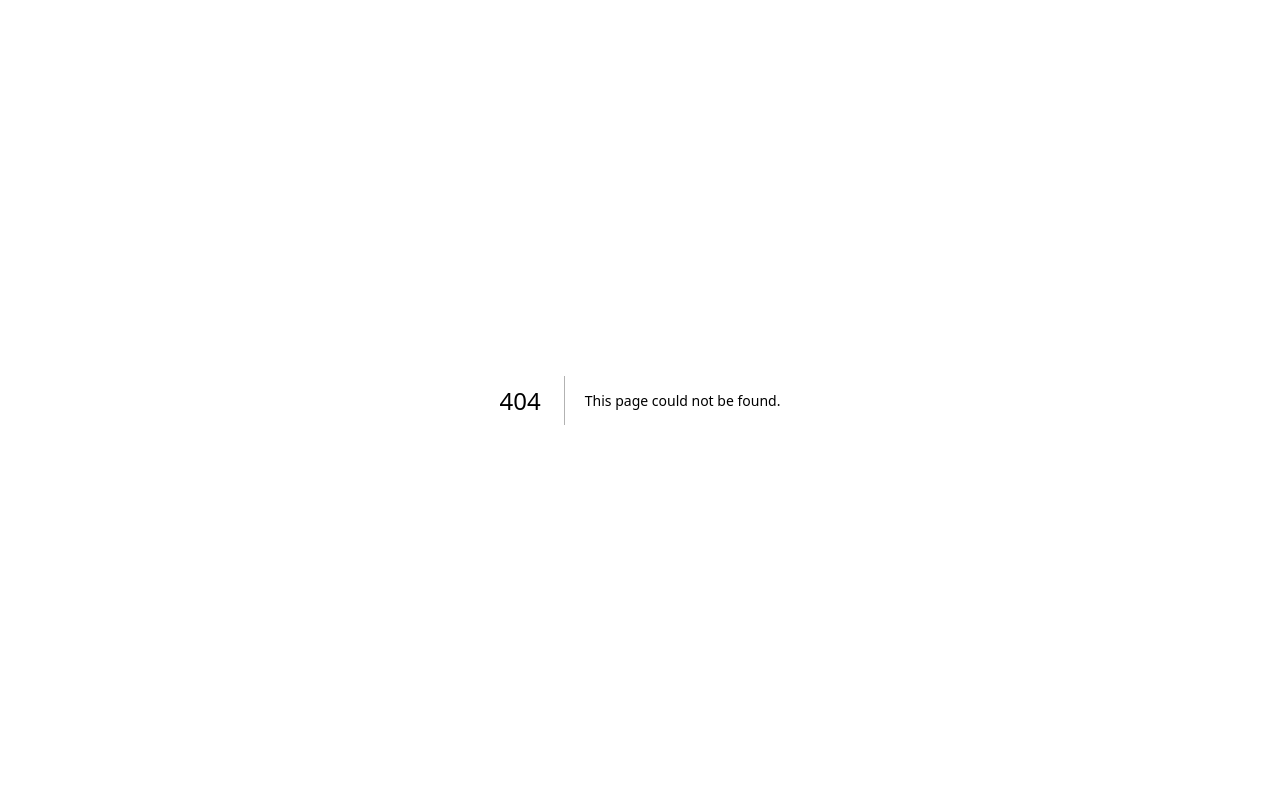
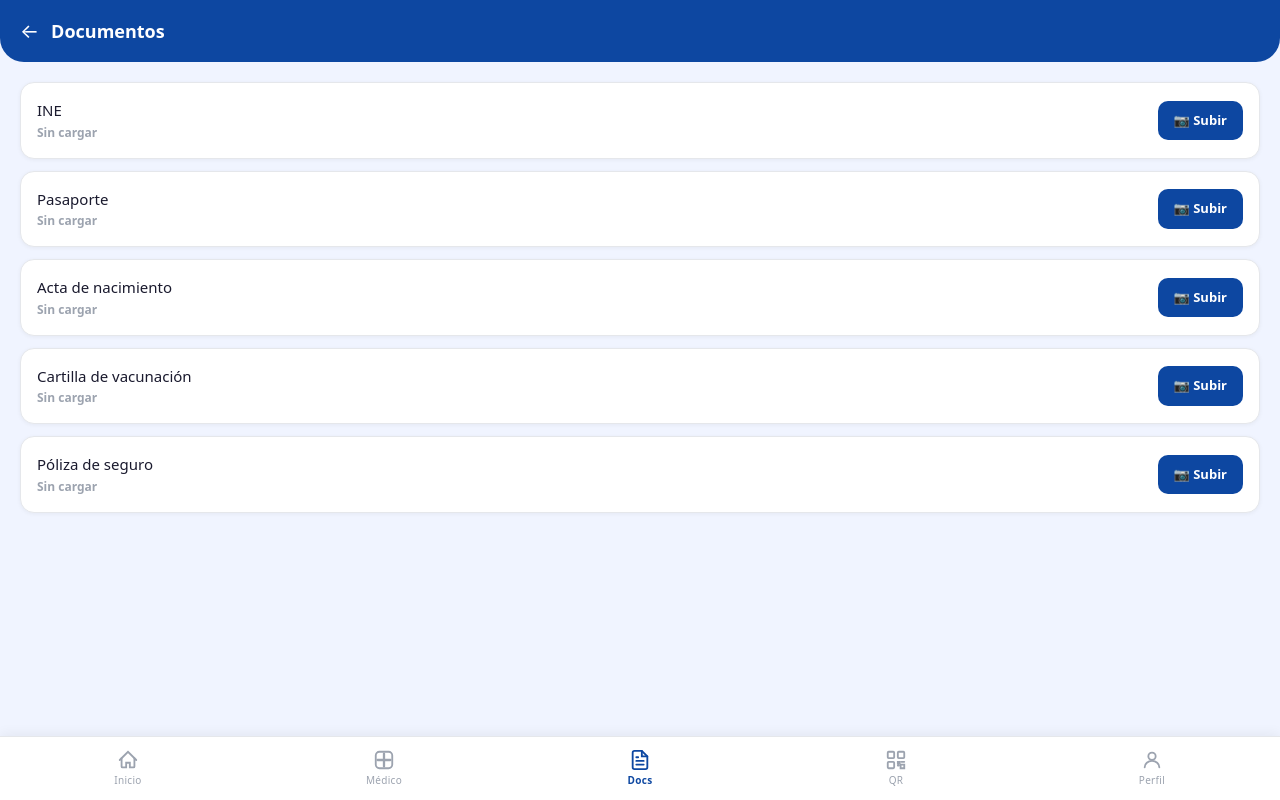
Before and after one commit to turbillon50/rivones, a Next.js app in the folder identykit/: page /documentos in a window 1280 px wide. Before the commit this address had no page. Built offline with nearby package versions, Linux system fonts and the light colour scheme; no server answers.

Commit message:
feat: documentos page con cámara real

```diff
--- /dev/null
+++ b/identykit/app/documentos/page.tsx
@@ -0,0 +1,80 @@
+"use client";
+import { useEffect, useState } from "react";
+import Link from "next/link";
+import BottomNav from "@/components/BottomNav";
+
+const TIPOS = ["INE","Pasaporte","Acta de nacimiento","Cartilla de vacunación","Póliza de seguro"] as const;
+type Tipo = typeof TIPOS[number];
+
+export default function DocumentosPage() {
+  const [docs, setDocs] = useState<Record<Tipo, boolean>>({} as any);
+  const [uploading, setUploading] = useState<Tipo | null>(null);
+
+  const load = async () => {
+    const r = await fetch("/api/documentos", { credentials:"include" });
+    if (r.ok) {
+      const list: any[] = await r.json();
+      const m: any = {};
+      list.forEach(d => { m[d.tipo] = true; });
+      setDocs(m);
+    }
+  };
+
+  useEffect(() => { load(); }, []);
+
+  const handleFile = async (tipo: Tipo, files: FileList | null) => {
+    if (!files?.[0]) return;
+    setUploading(tipo);
+    const fd = new FormData();
+    fd.append("tipo", tipo);
+    fd.append("archivo", files[0]);
+    await fetch("/api/documentos", { method:"POST", body:fd, credentials:"include" });
+    await load();
+    setUploading(null);
+  };
+
+  return (
+    <main style={{ minHeight:"100vh", background:"#f0f4ff", paddingBottom:"80px" }}>
+      <div style={{ background:"#0D47A1", padding:"16px 20px", borderBottomLeftRadius:"24px", borderBottomRightRadius:"24px", display:"flex", alignItems:"center", gap:"12px" }}>
+        <Link href="/" style={{ color:"white", fontSize:"20px", textDecoration:"none" }}>←</Link>
+        <h1 style={{ color:"white", fontSize:"18px", fontWeight:"700", margin:0 }}>Documentos</h1>
+      </div>
+
+      <div style={{ padding:"20px", display:"flex", flexDirection:"column", gap:"12px" }}>
+        {TIPOS.map(t => {
+          const done = docs[t];
+          const up = uploading === t;
+          return (
+            <div key={t} style={{
+              background:"white", border:`1px solid ${done?"#bbf7d0":"#e5e7eb"}`,
+              borderRadius:"14px", padding:"16px",
+              display:"flex", alignItems:"center", justifyContent:"space-between",
+              boxShadow:"0 1px 4px rgba(0,0,0,0.05)"
+            }}>
+              <div>
+                <div style={{ color:"#1a1a2e", fontWeight:"500", fontSize:"15px" }}>{t}</div>
+                <div style={{ fontSize:"12px", color: done?"#15803d":"#9ca3af", marginTop:"2px", fontWeight:"600" }}>
+                  {done ? "✓ Cargado" : "Sin cargar"}
+                </div>
+              </div>
+              <label style={{
+                background: done ? "#f0fdf4" : "#0D47A1",
+                color: done ? "#15803d" : "white",
+                border: done ? "1px solid #86efac" : "none",
+                padding:"10px 16px", borderRadius:"10px",
+                fontSize:"13px", fontWeight:"600", cursor:"pointer",
+                position:"relative", overflow:"hidden", whiteSpace:"nowrap"
+              }}>
+                {up ? "..." : done ? "📷 Re-subir" : "📷 Subir"}
+                <input type="file" accept="image/*" capture="environment"
+                  onChange={e => handleFile(t, e.target.files)}
+                  style={{ position:"absolute", inset:0, opacity:0, cursor:"pointer" }} />
+              </label>
+            </div>
+          );
+        })}
+      </div>
+      <BottomNav />
+    </main>
+  );
+}
```
